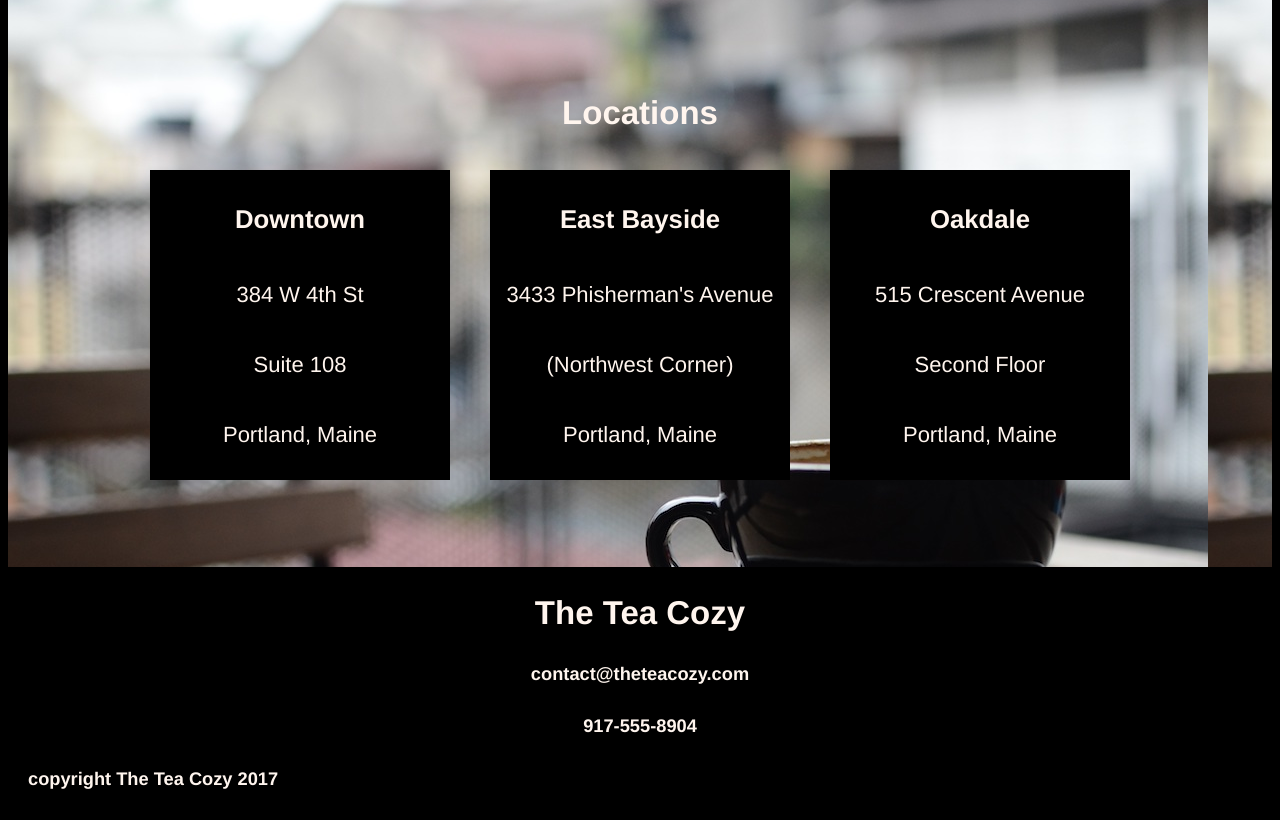
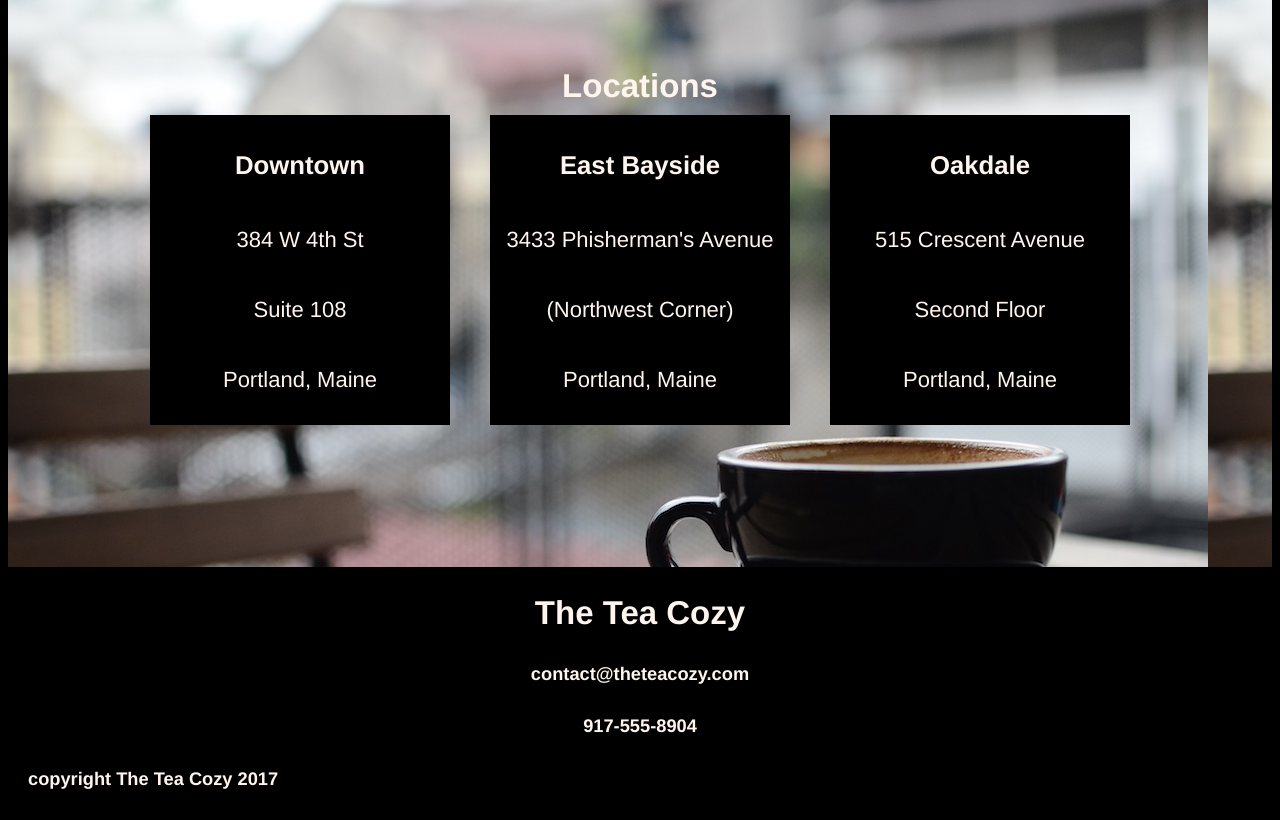
Before and after one commit to tcarisch/TeaCozy, a plain HTML site: page index.html in a window 1280 px wide. Shown: the part 1443-2263 px from the top of the page. Drawn offline with Linux system fonts and the light colour scheme.

Commit message:
Final copy.  Can't fix space at the top of the header.

```diff
--- a/resources/css/style.css
+++ b/resources/css/style.css
@@ -86,6 +86,10 @@ main {
   margin: auto;
 }
 
+#locations h2 {
+  padding: 0;
+  margin: 0;
+}
 .flex-container.locations {
   padding-top: 5px;
 }
```
